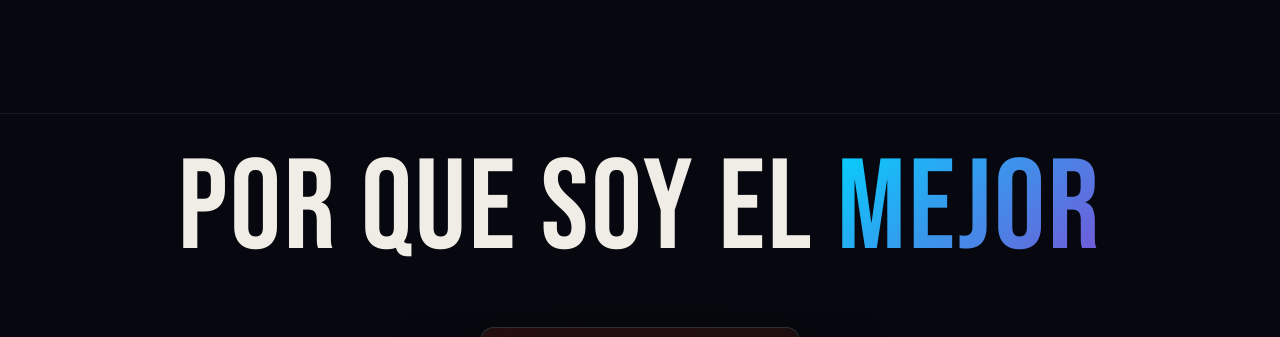
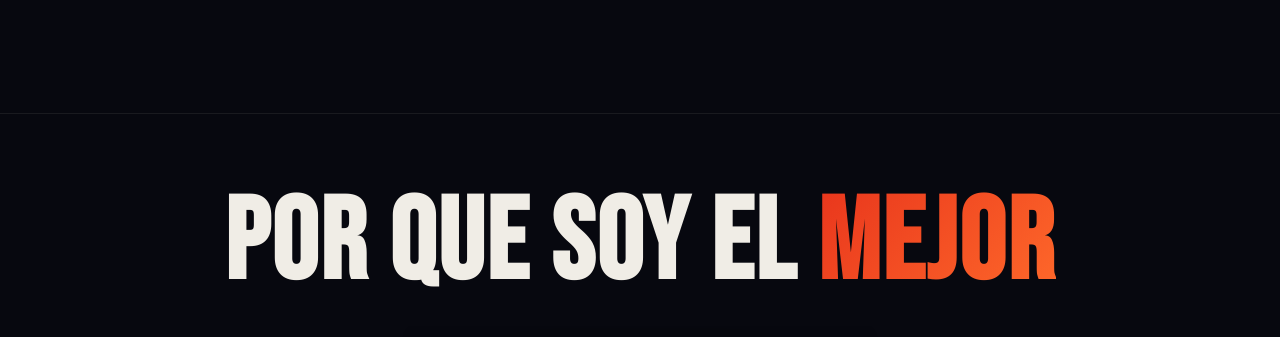
Before and after one commit to Pierucco/Bentchey_web, a plain HTML site: page index.html in a window 1280 px wide. Shown: the part 1640-1977 px from the top of the page. Drawn offline with nearby package versions, Linux system fonts and the light colour scheme; a web font is replaced by a local one.

Commit message:
Refactor styles and update HTML structure

```diff
--- a/index.html
+++ b/index.html
@@ -120,8 +120,14 @@ body::before {
 @keyframes logoReveal { from { opacity:0; transform:scale(.8); } to { opacity:1; transform:scale(1); } }
 
 .l-name {
-  font-family:var(--display); font-size:clamp(5rem,18vw,13rem);
-  letter-spacing:.04em; line-height:.9; overflow:hidden;
+   font-family: var(--display);
+    font-size: 220px;
+    line-height: .9;
+    letter-spacing: .02em;
+    font-weight: 800;
+    margin-bottom: 44px;
+  text-align: center;
+  margin: auto;
 }
 .l-name span { display:block; transform:translateY(110%); animation:sUp 1s cubic-bezier(.16,1,.3,1) .2s forwards; }
 .l-name em { font-style:normal; background:linear-gradient(135deg,var(--red),var(--orange)); -webkit-background-clip:text; -webkit-text-fill-color:transparent; background-clip:text; }
@@ -261,13 +267,16 @@ section { max-width:1040px;margin:0 auto;padding:120px 48px;position:relative;z-
 /* ─── 3D SCROLL CARDS ─── */
 #cards3d { padding:40px 0 32px;position:relative;z-index:2; }
 .c3d-title {
-  font-family:var(--display);
-  font-size:clamp(4rem,10vw,9rem);
-  letter-spacing:.02em;
-  line-height:.88;
-  text-align:center;
-  margin-bottom:40px;
-  padding:0 48px;
+    font-family: var(--display);
+    font-size: clamp(4rem, 9vw, 7.5rem);
+    line-height: .88;
+    font-weight: 800;
+    letter-spacing: .02em;
+    opacity: 0;
+    animation: fIn .1s ease 1.6s forwards;
+    text-align: center;
+    padding-top: 40px;
+    padding-bottom: 30px;
 }
 .scroll-cards-wrap { position:relative; overflow:hidden; }
 .scroll-cards-wrap .scroll-cards { overflow-x:auto; }
@@ -534,7 +543,7 @@ footer { border-top:1px solid var(--border);padding:28px 48px;display:flex;justi
 
 <!-- WHY FOLLOW — 3D DRAG CARDS -->
 <div id="cards3d">
-  <div class="c3d-title reveal">Por que soy el <span class="grad2">mejor</span></div>
+  <div class="c3d-title reveal">Por que soy el <span class="grad">mejor</span></div>
   <div class="scroll-cards-wrap">
     <button class="cards-arrow left" id="arrowLeft" aria-label="Anterior">
       <svg viewBox="0 0 24 24" fill="none" stroke-width="2"><polyline points="15 18 9 12 15 6"/></svg>
```
